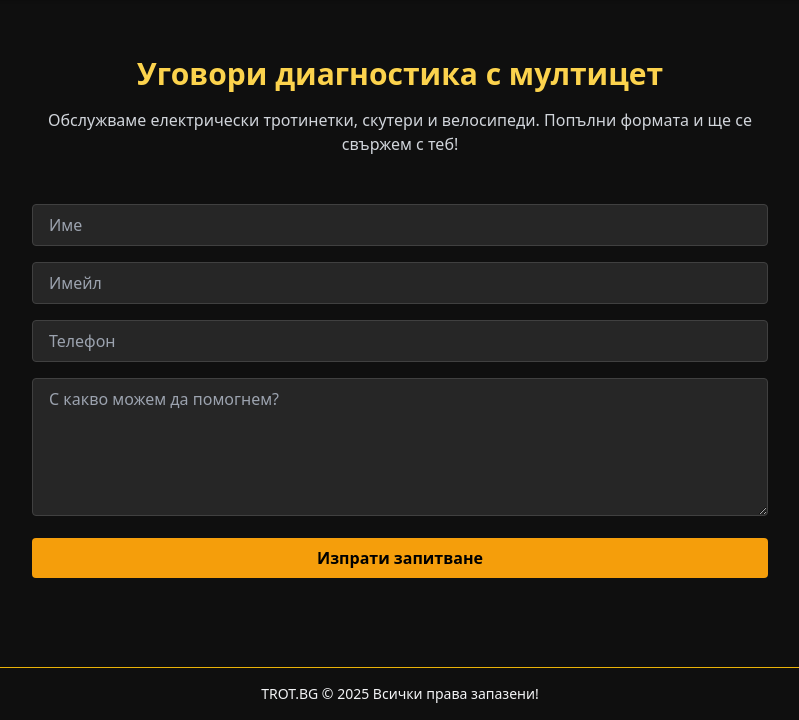
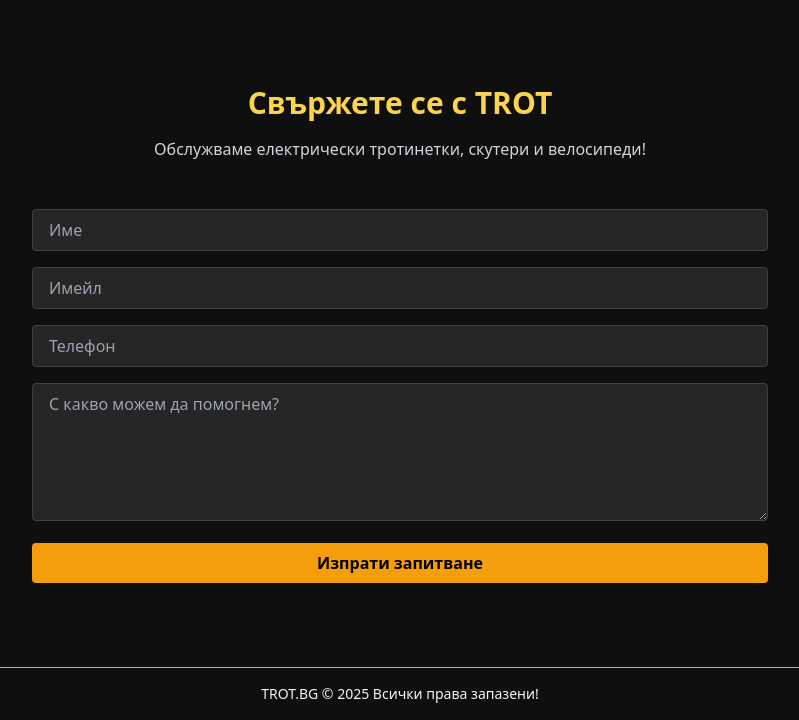
Before and after one commit to IliaDimchev/trot, a Flask app: page / in a window 1280 px wide. Shown: the part 80-800 px from the top of the page, without its empty margins (240-1039 px from the left). Run offline with Flask 3, Linux system fonts and the light colour scheme; some libraries are stand-ins or nearby versions.

Commit message:
Templates content centered in the middle of th escree

```diff
--- a/templates/base.html
+++ b/templates/base.html
@@ -33,7 +33,7 @@
         </div>
     </header>
 
-    <main class="flex-grow container mx-auto p-4">
+    <main class="flex-grow container mx-auto p-4 content-center">
         {% block content %}{% endblock %}
     </main>
 
--- a/templates/index.html
+++ b/templates/index.html
@@ -7,11 +7,11 @@
 <section class="max-w-3xl mx-auto px-4 py-10 text-center">
 
   <h1 class="text-2xl md:text-3xl font-bold mb-4 text-amber-300">
-    Уговори диагностика с мултицет
+    Свържете се с TROT
   </h1>
 
   <p class="mb-8 text-gray-300">
-    Обслужваме електрически тротинетки, скутери и велосипеди. Попълни формата и ще се свържем с теб!
+    Обслужваме електрически тротинетки, скутери и велосипеди!
   </p>
 
   <form method="POST" class="space-y-4">
--- a/templates/thank_you.html
+++ b/templates/thank_you.html
@@ -3,7 +3,7 @@
 {% block title %}TROT.BG - Начало{% endblock %}
 
 {% block content %}
-<section class="text-white flex items-center justify-center h-full">
+<section class="text-white flex items-center justify-center">
   <div class="text-center px-4">
     <h1 class="text-3xl md:text-4xl font-bold text-amber-400 mb-4">Благодарим Ви!</h1>
     <p class="text-gray-300 mb-6">
```
